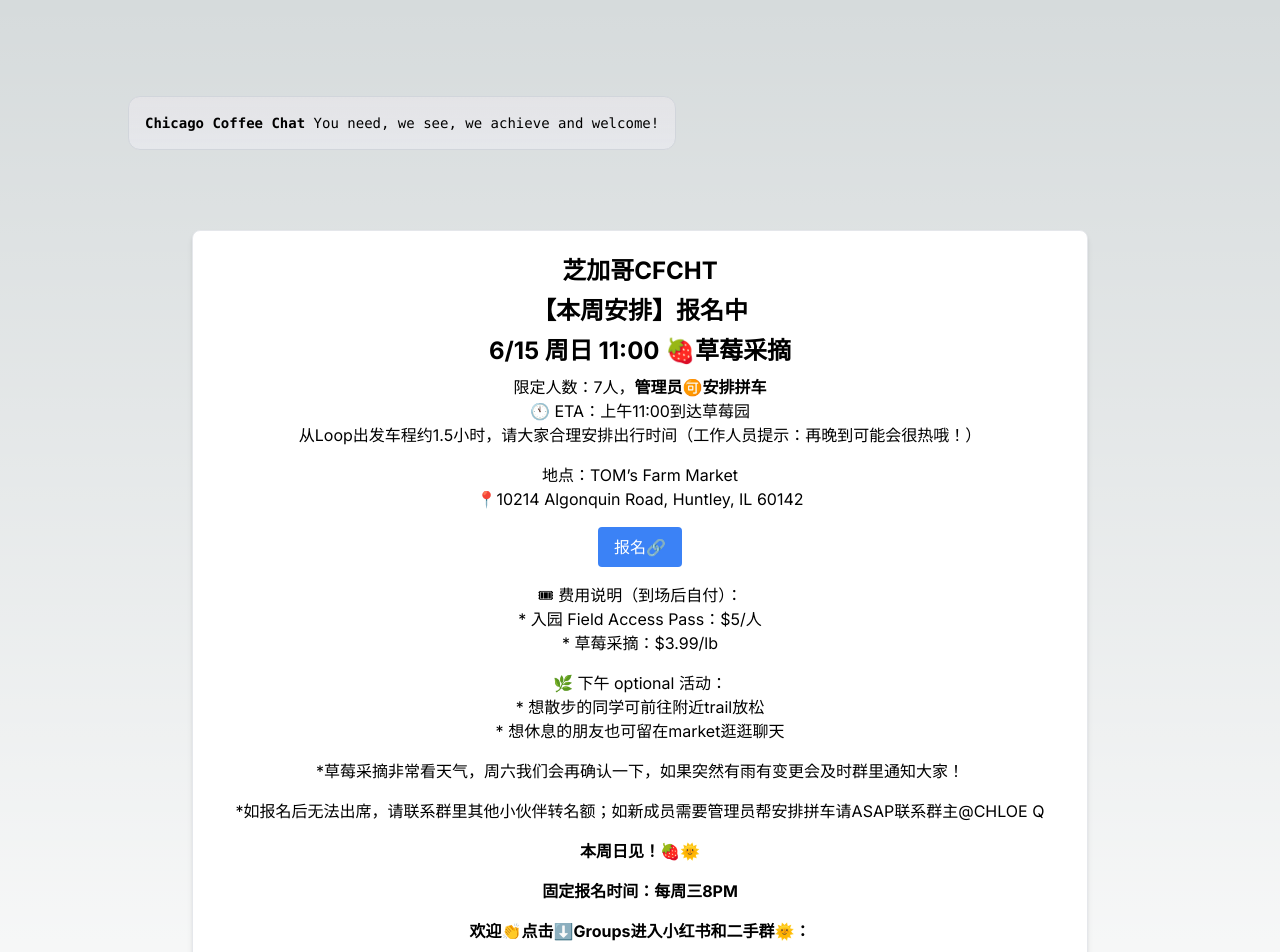
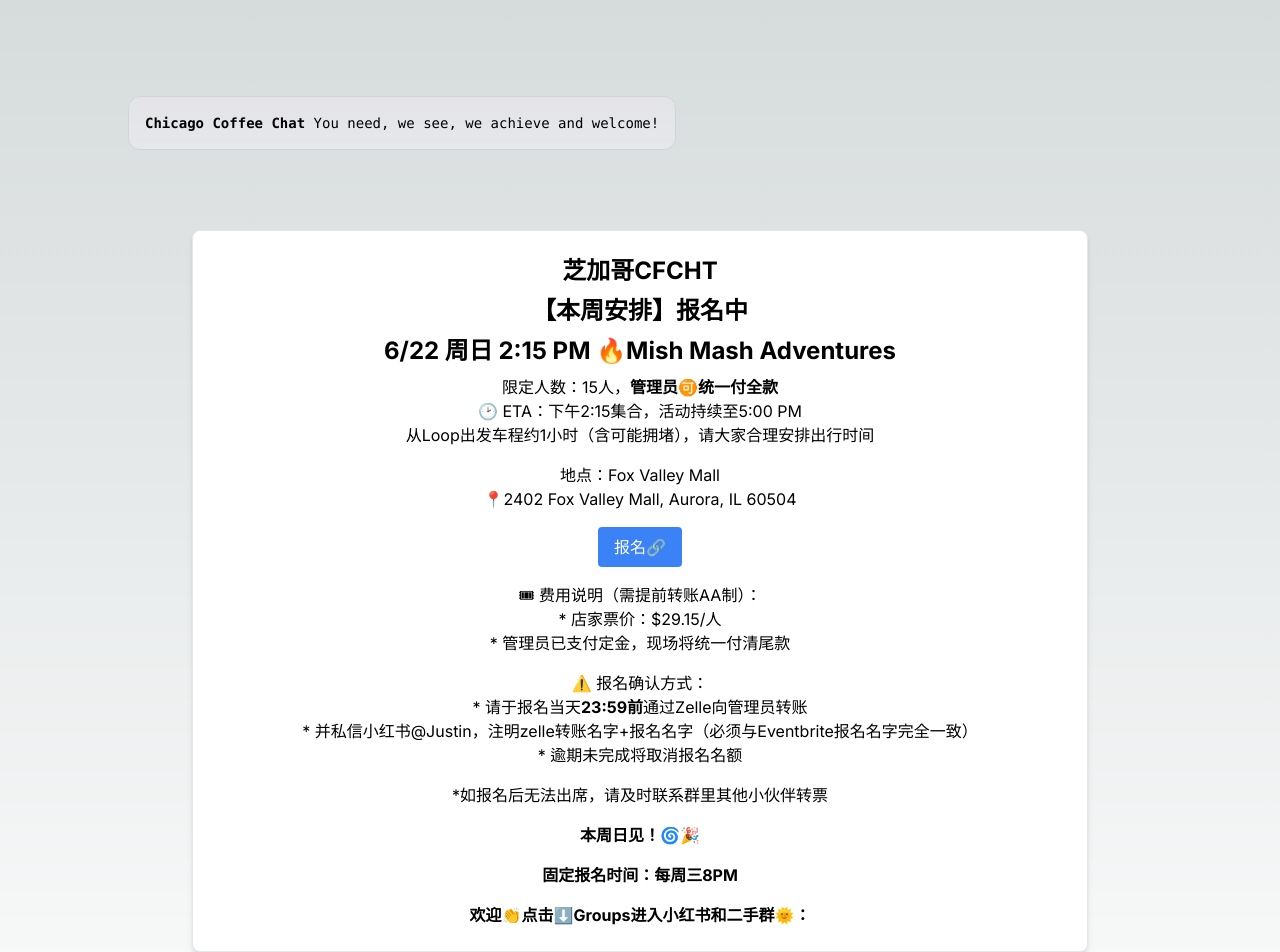
Before and after one commit to Brack-Wang/nextjs, a Next.js app: page / in a window 1280 px wide. Shown: the top 952 px of the page. Built offline with nearby package versions, Linux system fonts and the light colour scheme.

Commit message:
Update page.tsx

```diff
--- a/app/page.tsx
+++ b/app/page.tsx
@@ -19,24 +19,23 @@ export default function Home() {
 
 
       {/* Event Details Replacement Start */}
-<h2 className="text-2xl font-bold mb-2"> 【本周安排】报名中 </h2>
-<h2 className="text-2xl font-bold mb-2">6/15 周日 11:00 🍓草莓采摘</h2>
-<p className="mb-4">限定人数：7人，<strong>管理员🉑️安排拼车</strong><br />🕚 ETA：上午11:00到达草莓园<br />从Loop出发车程约1.5小时，请大家合理安排出行时间（工作人员提示：再晚到可能会很热哦！）</p>
-<p className="mb-4">地点：TOM’s Farm Market<br />📍10214 Algonquin Road, Huntley, IL 60142</p>
+      <h2 className="text-2xl font-bold mb-2">【本周安排】报名中</h2>
+      <h2 className="text-2xl font-bold mb-2">6/22 周日 2:15 PM 🔥Mish Mash Adventures</h2>
+      <p className="mb-4">限定人数：15人，<strong>管理员🉑️统一付全款</strong><br />🕑 ETA：下午2:15集合，活动持续至5:00 PM<br />从Loop出发车程约1小时（含可能拥堵），请大家合理安排出行时间</p>
+      <p className="mb-4">地点：Fox Valley Mall<br />📍2402 Fox Valley Mall, Aurora, IL 60504</p>
       <p className="mb-4">
         <a
-    href="https://www.eventbrite.com/e/cfcht615-1100-tickets-1407922878229?aff=oddtdtcreator"
+          href="https://www.eventbrite.com/e/cfcht622-215pm-mish-mash-adventures-tickets-1418059045779?aff=oddtdtcreator"
           target="_blank"
           className="inline-block bg-blue-500 text-white px-4 py-2 rounded hover:bg-blue-700 transition duration-300 ease-in-out"
         >
           报名🔗
         </a>
       </p>
-<p className="mb-4">🎟 费用说明（到场后自付）：<br />* 入园 Field Access Pass：$5/人<br />* 草莓采摘：$3.99/lb</p>
-<p className="mb-4">🌿 下午 optional 活动：<br />* 想散步的同学可前往附近trail放松<br />* 想休息的朋友也可留在market逛逛聊天</p>
-<p className="mt-4">*草莓采摘非常看天气，周六我们会再确认一下，如果突然有雨有变更会及时群里通知大家！</p>
-<p className="mt-4">*如报名后无法出席，请联系群里其他小伙伴转名额；如新成员需要管理员帮安排拼车请ASAP联系群主@CHLOE Q</p>
-<p className="mt-4 font-bold">本周日见！🍓🌞</p>
+      <p className="mb-4">🎟 费用说明（需提前转账AA制）：<br />* 店家票价：$29.15/人<br />* 管理员已支付定金，现场将统一付清尾款</p>
+      <p className="mb-4">⚠️ 报名确认方式：<br />* 请于报名当天<strong>23:59前</strong>通过Zelle向管理员转账<br />* 并私信小红书@Justin，注明zelle转账名字+报名名字（必须与Eventbrite报名名字完全一致）<br />* 逾期未完成将取消报名名额</p>
+      <p className="mt-4">*如报名后无法出席，请及时联系群里其他小伙伴转票</p>
+      <p className="mt-4 font-bold">本周日见！🌀🎉</p>
       <p className="mt-4 font-bold">固定报名时间：每周三8PM</p>
       {/* Event Details Replacement End */}
 
```
Lines whose indentation alone changed are shown as unchanged.
